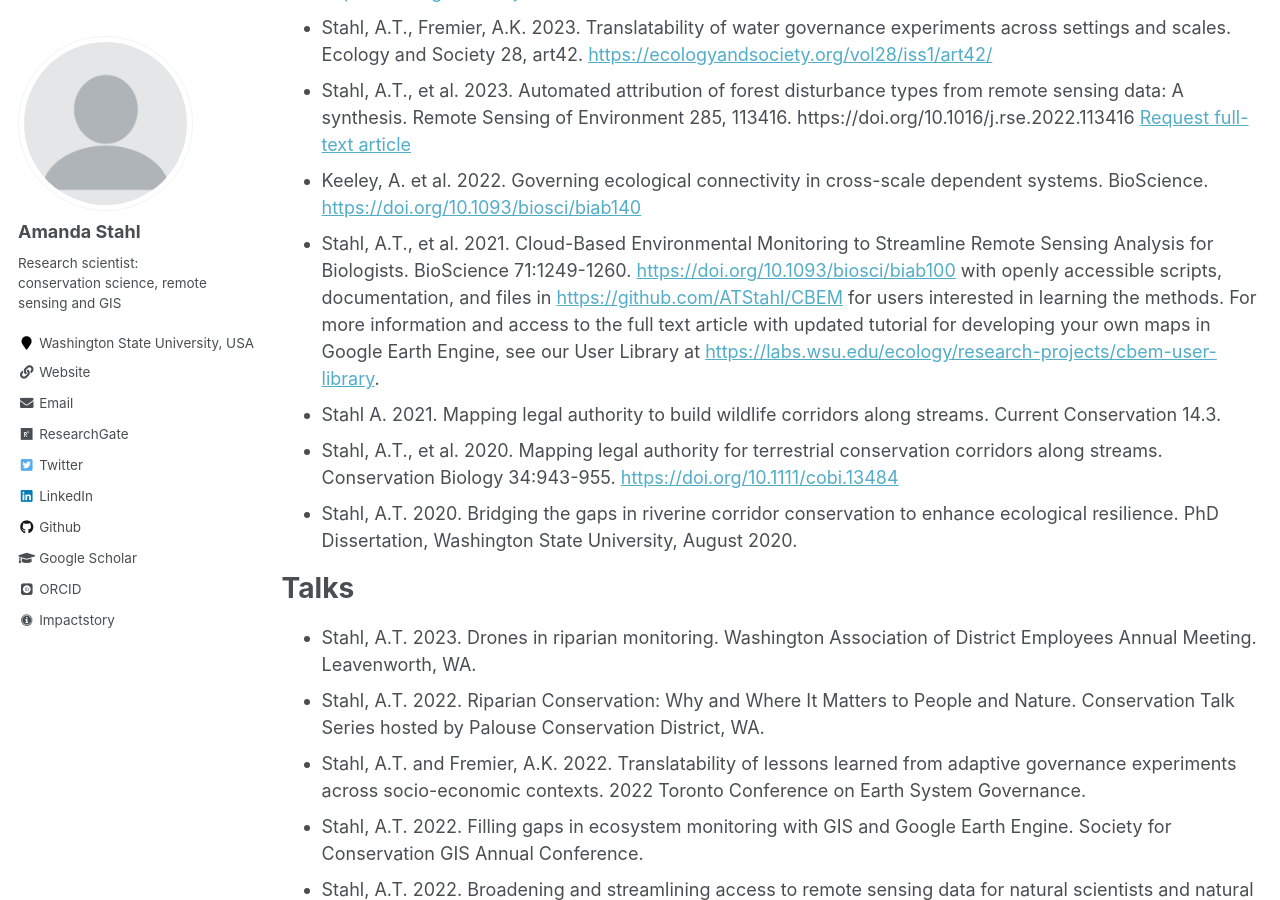
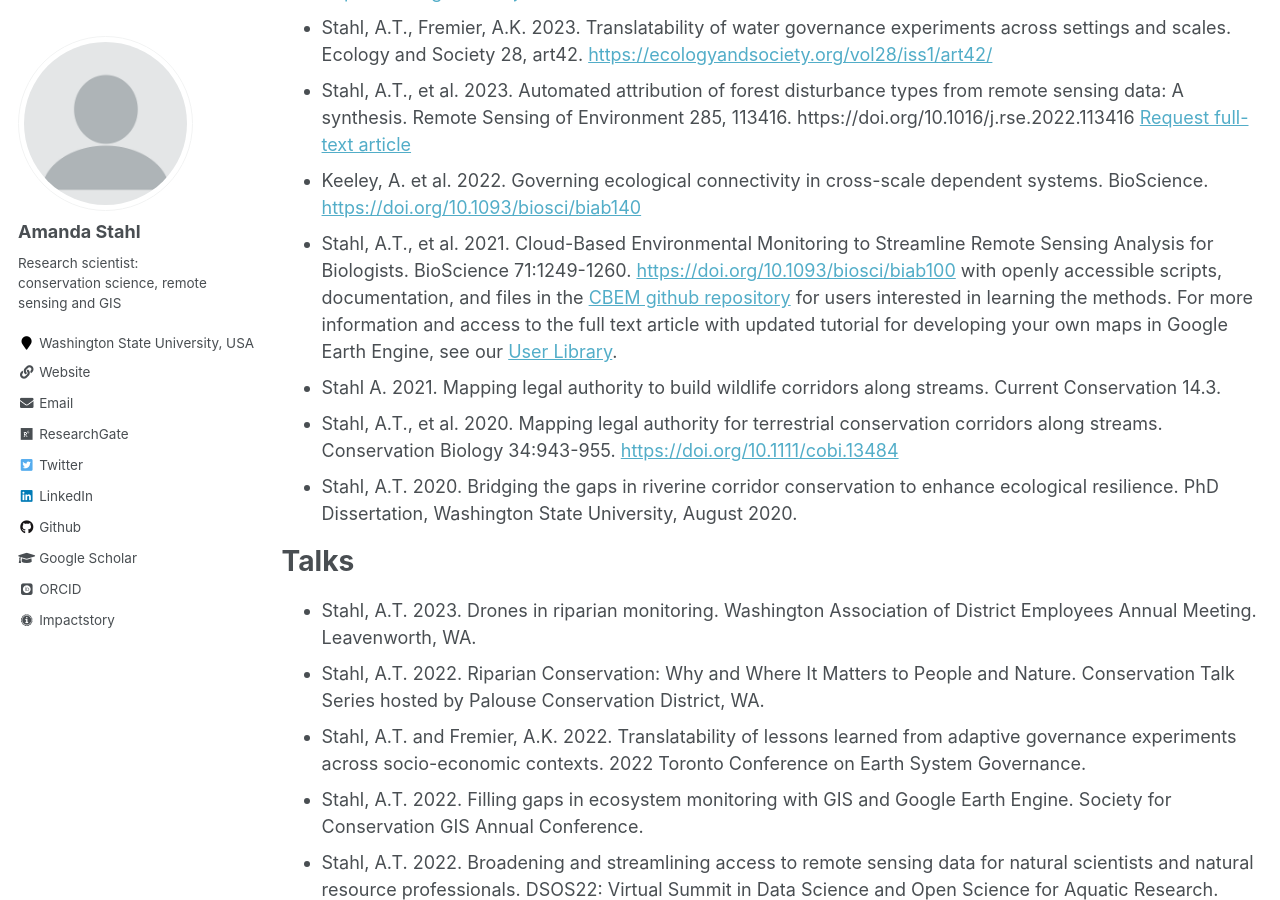
Before and after one commit to ATStahl/ATSpages, a Jekyll site: the page built from _pages/cv.md, in a window 1280 px wide and 900 px high, scrolled down 1415 px. Built offline with Jekyll 4.4.1, drawn with Linux system fonts in a browser that asks for light colours; some web fonts are replaced.

Commit message:
Update cv.md
removed full URLs from some links for streamlining

```diff
--- a/_pages/cv.md
+++ b/_pages/cv.md
@@ -46,7 +46,7 @@ Recent Publications
 * Stahl, A.T., Fremier, A.K. 2023. Translatability of water governance experiments across settings and scales. Ecology and Society 28, art42. <a href="https://ecologyandsociety.org/vol28/iss1/art42/">https://ecologyandsociety.org/vol28/iss1/art42/</a>
 * Stahl, A.T., et al. 2023. Automated attribution of forest disturbance types from remote sensing data: A synthesis. Remote Sensing of Environment 285, 113416. https://doi.org/10.1016/j.rse.2022.113416 <a href ="https://www.researchgate.net/publication/366839873_Automated_attribution_of_forest_disturbance_types_from_remote_sensing_data_A_synthesis?_sg%5B0%5D=hsidnPjRw_zf7617qsqC1crHsFBBYDl6KQ24VQswswUvMKtYkTauErhc4C2z48b4RXEumdZ63sjk0X9qQM5JXM3RINqJqm7dF_I0tES5.pbgfU6l0ci3EuN0h3EjlggSZZ6bQWxpzhLk802Aq0wVolo4WaX09uvNcH47u7Nhg3bHBUNr2BZZH9DqGZxa5sw">Request full-text article</a>
 * Keeley, A. et al. 2022. Governing ecological connectivity in cross-scale dependent systems. BioScience. <a href="https://academic.oup.com/bioscience/advance-article-abstract/doi/10.1093/biosci/biab140/6510171">https://doi.org/10.1093/biosci/biab140</a>
-* Stahl, A.T., et al. 2021. Cloud-Based Environmental Monitoring to Streamline Remote Sensing Analysis for Biologists. BioScience 71:1249-1260. <a href="https://doi.org/10.1093/biosci/biab100">https://doi.org/10.1093/biosci/biab100</a> with openly accessible scripts, documentation, and files in <a href="https://github.com/ATStahl/CBEM">https://github.com/ATStahl/CBEM</a> for users interested in learning the methods. For more information and access to the full text article with updated tutorial for developing your own maps in Google Earth Engine, see our User Library at <a href="https://labs.wsu.edu/ecology/research-projects/cbem-user-library/">https://labs.wsu.edu/ecology/research-projects/cbem-user-library</a>.
+* Stahl, A.T., et al. 2021. Cloud-Based Environmental Monitoring to Streamline Remote Sensing Analysis for Biologists. BioScience 71:1249-1260. <a href="https://doi.org/10.1093/biosci/biab100">https://doi.org/10.1093/biosci/biab100</a> with openly accessible scripts, documentation, and files in the <a href="https://github.com/ATStahl/CBEM">CBEM github repository</a> for users interested in learning the methods. For more information and access to the full text article with updated tutorial for developing your own maps in Google Earth Engine, see our <a href="https://labs.wsu.edu/ecology/research-projects/cbem-user-library/">User Library</a>.
 * Stahl A. 2021. Mapping legal authority to build wildlife corridors along streams. Current Conservation 14.3.
 * Stahl, A.T., et al. 2020. Mapping legal authority for terrestrial conservation corridors along streams. Conservation Biology 34:943-955. <a href="https://doi.org/10.1111/cobi.13484">https://doi.org/10.1111/cobi.13484</a>
 * Stahl, A.T. 2020. Bridging the gaps in riverine corridor conservation to enhance ecological resilience. PhD Dissertation, Washington State University, August 2020.
```
